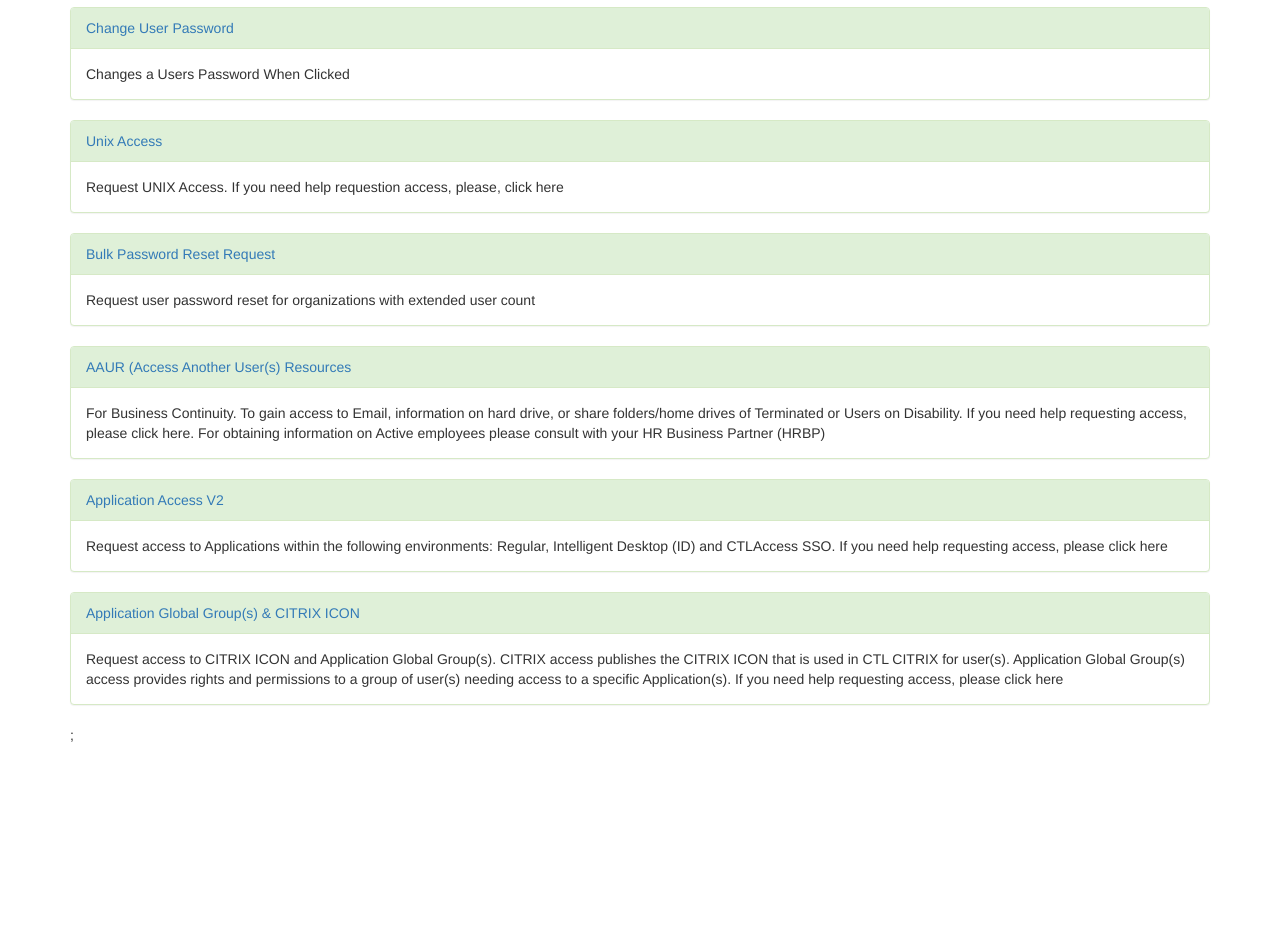
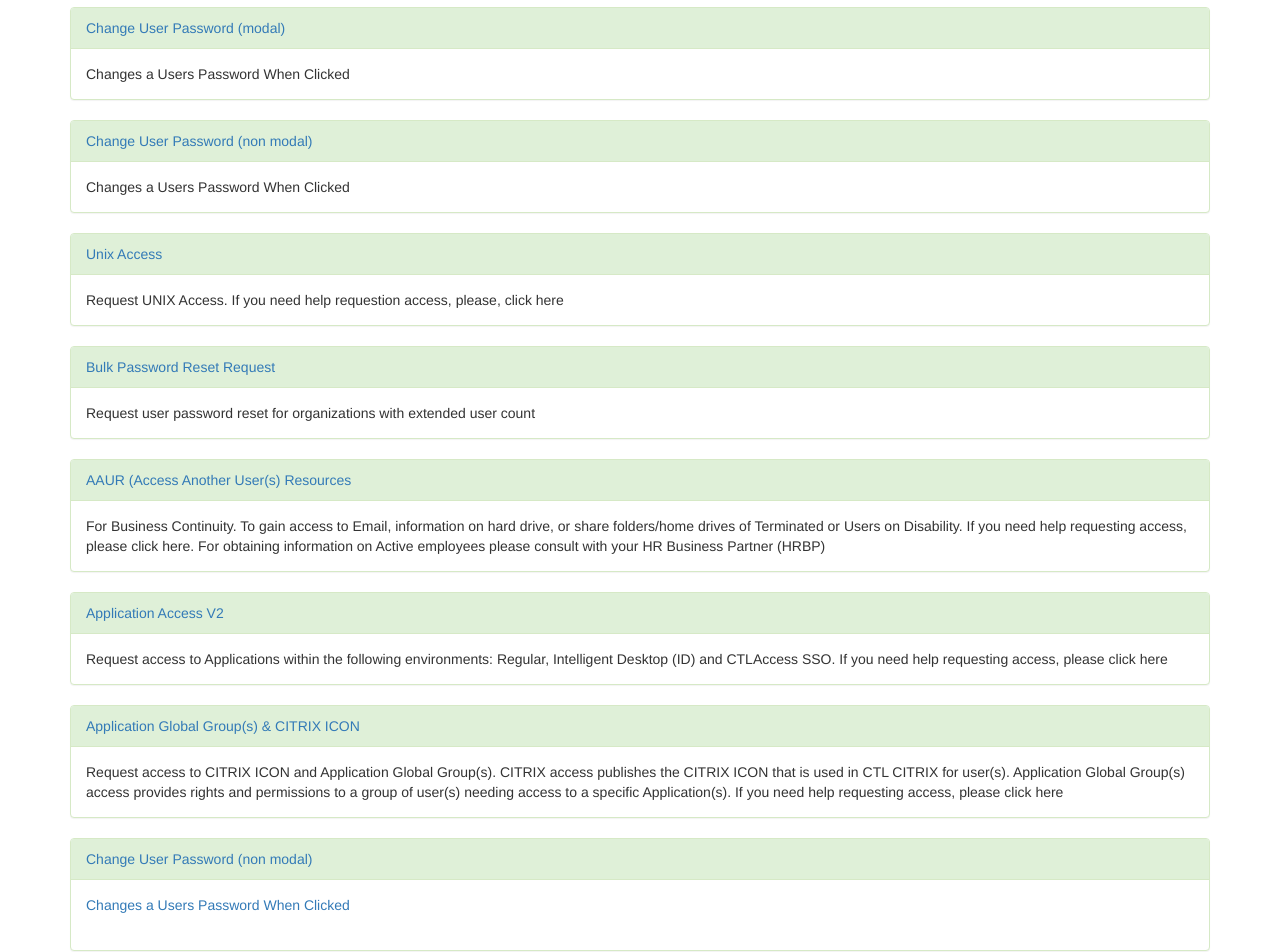
Before and after one commit to edwardbottom/react_app2, a React (Create React App) app in the folder my-app/: page /usertools in a window 1280 px wide. Shown: the part 320-1272 px from the top of the page. Before the commit the page ends 1065 px from the top, so only its background shows below. Built offline with nearby package versions, Linux system fonts and the light colour scheme.

Commit message:
dynamic modals and collapsable menus to change user passwords

```diff
--- a/my-app/src/components/screens/UserTools.js
+++ b/my-app/src/components/screens/UserTools.js
@@ -1,18 +1,26 @@
 //imports react libraries and navbar
 import React, { Component } from 'react';
 import Navigation from './Navigation';
-import {panel, createPanels, centerPanel} from './objects/panel';
+import {panel, createPanels, centerPanel, collapsePanel} from './objects/panel';
 import {headerAndDescription, header} from './objects/HeaderAndDescription';
 import {button, dropDownButton} from './objects/buttons';
 import {rightSearchBar} from './objects/SearchBar';
 import {table} from './objects/table';
 import {createNavBar} from './objects/navbar';
+import {input, modalButton, basicModal} from './objects/forms';
 
 //random data
 let one = new Object();
-one.route = "link";
-one.header = "Change User Password";
+one.route = "#";
+one.header = "Change User Password (modal)";
+one.target = "#change-password-modal";
 one.body = "Changes a Users Password When Clicked";
+let onee = new Object();
+onee.route = "#";
+onee.header = "Change User Password (non modal)";
+//onee.target = "#change-password-modal";
+onee.inputArray = [];
+onee.body = "Changes a Users Password When Clicked";
 let two= new Object();
 two.route = "link";
 two.header = "Unix Access"
@@ -37,6 +45,7 @@ six.body = "Request access to CITRIX ICON and Application Global Group(s). CITRI
 
 let list = [];
 list.push(one);
+list.push(onee);
 list.push(two);
 list.push(three);
 list.push(four);
@@ -112,6 +121,37 @@ searchBar.placeholder = "Search WSS System";
 
 navBarObj.searchbar = searchBar;
 
+let changePasswordModal = new Object();
+changePasswordModal.header = "Change User Password";
+changePasswordModal.id = "change-password-modal";
+changePasswordModal.inputArray = [];
+let username = new Object();
+username.type = "text";
+username.id = "username";
+username.placeholder = "username";
+let oldPassword = new Object();
+oldPassword.type = "password";
+oldPassword.id = "oldPassword";
+oldPassword.placeholder = "old password";
+let newPassword = new Object();
+newPassword.type = "password";
+newPassword.id = "newPassword";
+newPassword.placeholder = "new password";
+let reNewPassword = new Object();
+reNewPassword.type = "password";
+reNewPassword.id = "reNewPassword";
+reNewPassword.placeholder = "new password";
+changePasswordModal.inputArray.push(username);
+changePasswordModal.inputArray.push(oldPassword);
+changePasswordModal.inputArray.push(newPassword);
+changePasswordModal.inputArray.push(reNewPassword);
+onee.inputArray.push(username);
+onee.inputArray.push(oldPassword);
+onee.inputArray.push(newPassword);
+onee.inputArray.push(reNewPassword);
+onee.target="#change-user-password";
+onee.description="Changes a Users Password When Clicked";
+onee.id = "change-user-password";
 //class to render the usertools screen
 export default class UserToolsScreen extends React.Component {
   render() {
@@ -122,6 +162,8 @@ export default class UserToolsScreen extends React.Component {
             {headerAndDescription(textObj)}
             {header(headerObj)}
             {createPanels(list)}
+            {collapsePanel(onee)}
+            {basicModal(changePasswordModal)}
           </div>
       </div>
     );
--- /dev/null
+++ b/my-app/src/components/screens/objects/forms.js
@@ -0,0 +1,48 @@
+//imports react
+import React, { Component } from 'react';
+
+//todo: modify for more types of input
+export function input(props){
+  if(props.hasOwnProperty("type") && props.hasOwnProperty("id") && props.hasOwnProperty("placeholder")){
+    return(
+      <div>
+        <input type={props.type} id={props.id} placeholder={props.placeholder}></input>
+      </div>
+    );
+  }
+	else if(props.hasOwnProperty("type") && props.hasOwnProperty("id") && props.hasOwnProperty("class") && props.hasOwnProperty("value")){
+    return(
+      <div>
+        <input type={props.type} id={props.id} className={props.placeholder} value={props.value}></input>
+      </div>
+    );
+  }
+}
+
+export function modalButton(props){
+  return(
+    <a href={props.link} data-toggle="modal" data-target={props.target}>{props.text}</a>
+    )
+}
+
+export function basicModal(props){
+  return(
+    <center>
+    <div id={props.id} class="modal fade modal-md" role="dialog">
+      <div class="modal-dialog">
+        <div class="modal-content">
+        <div class="modal-body">
+          <h4 class="modal-title">{props.header}</h4><br/>
+            <form>
+              {props.inputArray.map((inputObj, index) =>
+                input(inputObj)
+              )}
+            </form><br/>
+            <button type="button" class="btn btn-success" data-dismiss="modal">Submit</button>
+        </div>
+    </div>
+  </div>
+</div>
+</center>
+    );
+}
--- a/my-app/src/components/screens/objects/panel.js
+++ b/my-app/src/components/screens/objects/panel.js
@@ -2,20 +2,49 @@
 import React, { Component } from 'react';
 import { Link } from 'react-router-dom';
 import {table, tableWithoutHeader} from 'table';
+
 
 //hello world function
 export function welcome(props){
 	return <h1>Hello, {props.name}</h1>;
 }
 
+//todo: modify for more types of input
+export function input(props){
+  if(props.hasOwnProperty("type") && props.hasOwnProperty("id") && props.hasOwnProperty("placeholder")){
+    return(
+      <div>
+        <input type={props.type} id={props.id} placeholder={props.placeholder}></input>
+      </div>
+    );
+  }
+  else if(props.hasOwnProperty("type") && props.hasOwnProperty("id") && props.hasOwnProperty("class") && props.hasOwnProperty("value")){
+    return(
+      <div>
+        <input type={props.type} id={props.id} className={props.placeholder} value={props.value}></input>
+      </div>
+    );
+  }
+}
+
 //creates a panel using an object with a route, header, and body
 export function panel(props){
+  if(props.hasOwnProperty("target")){
+    return(
+        <div className="panel panel-success">
+          <div className="panel-heading"><a href={props.route} data-toggle="modal" data-target={props.target}>{props.header}</a></div>
+          <div className="panel-body">{props.body}</div>
+        </div>
+    );
+  }
+  else{
     return(
         <div className="panel panel-success">
           <div className="panel-heading"><a href={props.route}>{props.header}</a></div>
           <div className="panel-body">{props.body}</div>
         </div>
     );
+  }
 }
 
 //creates a panel with a centered header using an object with a route, header and body
@@ -28,6 +57,26 @@ export function centerPanel(props){
 	)
 }
 
+export function collapsePanel(props){
+  return(
+    <div className="panel panel-success">
+      <div className="panel-heading"><a href={props.route}>{props.header}</a></div>
+        <div className="panel-body">
+          <a data-toggle="collapse" data-target={props.target}>{props.description}</a>
+          <br/>
+          <br/>
+          <div id={props.id} className="collapse">
+              <form>
+                {props.inputArray.map((inputObj, index) =>
+                  input(inputObj)
+                )}
+              </form><br/>
+              <button type="button" class="btn btn-success" data-dismiss="modal">Submit</button>
+          </div>
+        </div>
+    </div>
+  )
+}
 //creates a panel with a cetnered title and a table using a route, header, and array of objects with
 //a task and description
 export function centerPanelWithTable(props){
@@ -110,7 +159,7 @@ export function createPanels(list){
 			<hr/>
           		{list.map((pan, index) =>
               		panel(pan)
-          		)};
+          		)}
         </div>
 	);
 }
```
Lines whose indentation alone changed are shown as unchanged.
